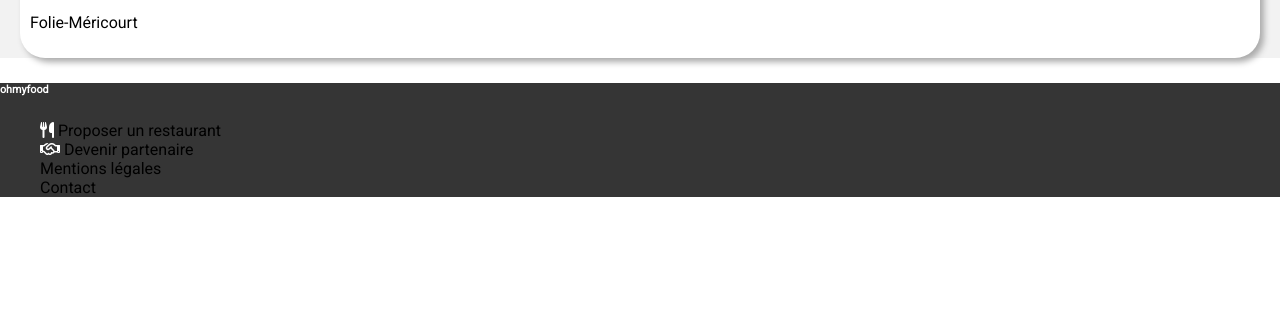
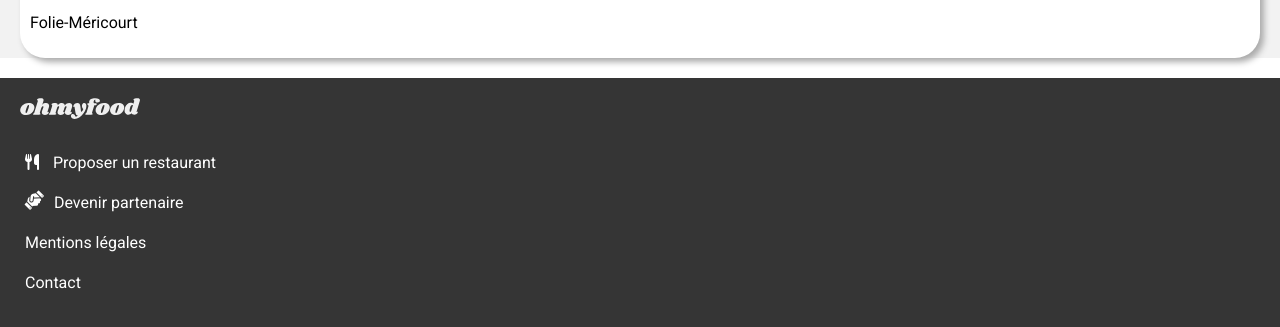
Before and after one commit to magali-valladier/MagaliValladier_3_30122020, a website: page index.html in a window 1280 px wide. Shown: the part 2160-2487 px from the top of the page. Before the commit the page ends 2373 px from the top, so only its background shows below. Drawn offline with Linux system fonts and the light colour scheme; a web font is replaced by a local one.

Commit message:
footer structure

```diff
--- a/index.html
+++ b/index.html
@@ -165,13 +165,13 @@
 <!--                               FOOTER                                  -->
     <footer class="main-footer">
                <div class="footer-title">
-                   <h6>ohmyfood</h6>
+                   <img src="images/logo/logo-ohmyfood@2x.svg" alt="logo ohmyfood">
                </div>
-               <div>
+               <div class="nav-footer">
                    <ul>
                        <li><span class="footer-icon"><i class="fas fa-utensils"></i></span>
                         <a href="">Proposer un restaurant</a></li>
-                        <li><span class="footer-icon"><i class="far fa-handshake"></i></span>
+                        <li><span class="footer-icon"><i class="fas fa-handshake"></i></span>
                         <a href="">Devenir partenaire</a></li>
                     <li><a href="">Mentions légales</a></li>
                     <li><a href="mailto:ohmyfood@gmail.com">Contact</a></li>
--- a/sass/Base/_reset.scss
+++ b/sass/Base/_reset.scss
@@ -17,3 +17,6 @@ li {
 h2 {
     margin: 0;
 }
+h6 {
+    margin: 0;
+}
--- a/sass/Layout/_footer.scss
+++ b/sass/Layout/_footer.scss
@@ -2,3 +2,29 @@
     background: #353535;
     color: white;
 }
+.footer-title img {
+    filter: invert(100%);
+    width: 10rem;
+    padding: 20px;
+}
+.nav-footer {
+    padding-bottom: 30px;
+}
+.nav-footer a{
+    color: #fff;
+    margin:0 0 10px 5px;
+}
+.nav-footer ul {
+    margin: 0;
+    padding-left: 20px;
+    line-height: 2.5em;
+}
+.nav-footer i {
+    padding-left: 5px;
+}
+.fa-handshake {
+    transform: rotate(-45deg);
+}
+.fa-utensils {
+    padding-right: 5px;
+}
--- a/sass/Layout/_loader.scss
+++ b/sass/Layout/_loader.scss
@@ -55,34 +55,3 @@
   .loader-food span:nth-child(9){
     animation: rotate 1s linear infinite;
   }
-
-  @keyframes grow{
-    0%,100% {
-      -webkit-transform: scaleY(1);
-      transform: scaleY(1);
-    }
-
-    50%{
-      -webkit-transform: scaleY(1.8);
-      transform: scaleY(1.8);
-    }
-  }
-@keyframes rotate {
-    from{
-        -webkit-transform: rotate(0deg);
-    }
-    to{
-        -webkit-transform: rotate(360deg);
-    }
-}
-@keyframes loader {
-    0% {
-        opacity: 1;
-    }
-    50% {
-        opacity: 0.5;
-    }
-    100% {
-        opacity: 0;
-    }
-}
--- /dev/null
+++ b/sass/Utils/_keyframes.scss
@@ -0,0 +1,30 @@
+@keyframes grow{
+    0%,100% {
+      -webkit-transform: scaleY(1);
+      transform: scaleY(1);
+    }
+
+    50%{
+      -webkit-transform: scaleY(1.8);
+      transform: scaleY(1.8);
+    }
+  }
+@keyframes rotate {
+    from{
+        -webkit-transform: rotate(0deg);
+    }
+    to{
+        -webkit-transform: rotate(360deg);
+    }
+}
+@keyframes loader {
+    0% {
+        opacity: 1;
+    }
+    50% {
+        opacity: 0.5;
+    }
+    100% {
+        opacity: 0;
+    }
+}
--- a/sass/main.scss
+++ b/sass/main.scss
@@ -1,4 +1,4 @@
 @import "./Base/reset", "./Base/typo";
-@import "./Utils/variables", "./Utils/mixins", "./Utils/functions";
+@import "./Utils/variables", "./Utils/mixins", "./Utils/functions", "./Utils/keyframes";
 @import "./Layout/header", "./Layout/footer", "./Layout/about", "./Layout/howto", "./Layout/resto", "./Layout/loader";
 @import "./Components/maps", "./Components/btn-about", "./Components/howto-btn", "./Components/btn-card", "./Components/heart-icon";
```
Also changed, not shown: public/css/style.css, 1 other file.
